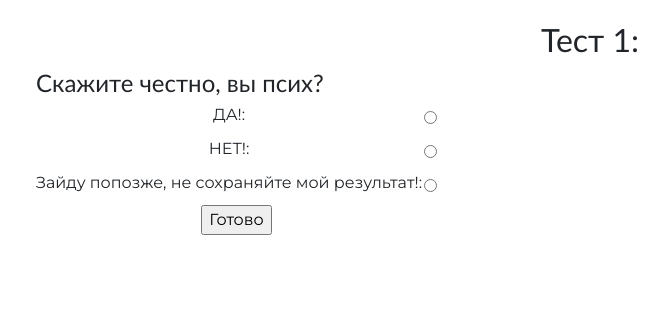
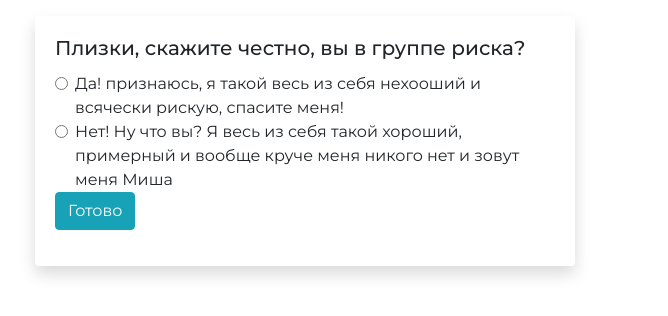
Before and after one commit to Faralaks/PsyTest, a Flask app: template application/templates/test_1.html in a window 1280 px wide. Shown: the part 56-372 px from the top of the page, without its empty margins (50-718 px from the left). Run offline with Flask 2, Linux system fonts and the light colour scheme; the template is opened without the code that fills it: most values are stand-ins (such as "Sample title", 1, 10 or a date in 2020); some libraries are stand-ins or nearby versions.

Commit message:
Редизайн теста 1

```diff
--- a/application/remake.py
+++ b/application/remake.py
@@ -1,6 +1,7 @@
 from flask import render_template, redirect, url_for
 from application import app, mongo_connect
 from psytest_tools import remake_users, encrypt, now_stamp
+from psytest_tools import add_psy as add
 
 
 
@@ -9,5 +10,6 @@ def remake():
     remake_users('yes')
     users = mongo_connect.db.users
     users.insert_one({'login':'admin'.capitalize(), 'pre_del':None, 'pas':encrypt('nimda'),'status':'admin','added_by':'faralaks','create_date':now_stamp()})
+    add('psy', 's', 'id', ['1'], 999, 'admin')
 
     return redirect(url_for('index'))
--- a/application/templates/test_1.html
+++ b/application/templates/test_1.html
@@ -1,33 +1,28 @@
 {% extends "base.html" %}
 {% block body %}
-    <a align="center">
-        <form method="post" action="{{ url_for('testee') }}">
-            <table>
-                <thead><font size="6" face="Trebuchet MS">Тест 1:</font></a></thead>
-                <tr>
-                    <td><font size="5" face="Trebuchet MS">Скажите честно, вы псих?</font></td>
-                </tr>
-                <tr>
-                    <table>
-                         {% if msg %} <tr><span style="color: #ffffff; background-color: rgb(170, 1, 1);">{{ msg }}</span></tr>{% endif %}
-                        <tr>
-                            <td><label for='test1'>ДА!: </label></td>
-                            <td><input id="test1" type="radio" value=0 name="q1"></td>
-                        </tr>
-                        <tr>
-                            <td><label for='test2'>НЕТ!: </label></td>
-                            <td><input id="test2" type="radio" value=1 name="q1"></td>
-                        </tr>
-                        <tr>
-                            <td><label for='test3'>Зайду попозже, не сохраняйте мой результат!: </label></td>
-                            <td><input id="test3" type="radio" value=2 name="q1"></td>
-                        </tr>
-                </tr>
-                <tr>
-                    <td colspan="2" style="text-align: center"><input type="submit" value="Готово"></td>
-                </tr>
-            </table>
-        </form>
-    </a>
+    <div class="row" xmlns="http://www.w3.org/1999/html">
+        <div class="col-md-6">
+            <div class="card border-0 shadow" id="add_testees_card">
+                <div class="card-body">
+                    <form method="post" action="{{ url_for('testee') }}">
+                        <h5 class="card-title">Плизки, скажите честно, вы в группе риска?</h5>
+                        <div class="form-check">
+                            <input class="form-check-input" type="radio" name="q1" id="t1q1a1" value=0>
+                            <label class="form-check-label" for="t1q1a1">
+                                Да! признаюсь, я такой весь из себя нехооший и всячески рискую, спасите меня!
+                            </label>
+                        </div>
+                        <div class="form-check">
+                            <input class="form-check-input" type="radio" name="q1" id="t1q1a2" value=1>
+                            <label class="form-check-label" for="t1q1a2">
+                                Нет! Ну что вы? Я весь из себя такой хороший, примерный и вообще круче меня никого нет и зовут меня Миша
+                            </label>
+                        </div>
+                        <div class="form-group"><input type="submit" class="btn btn-info" value="Готово"></div>
+                    </form>
+                </div>
+            </div>
+        </div>
+    </div>
 
 {% endblock %}
```
Also changed, not shown: application/templates/grade.html (+10 -2 lines), application/templates/old_test_1.html (added, +29 -0 lines).
